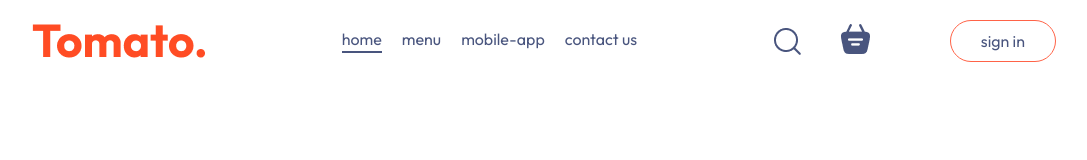
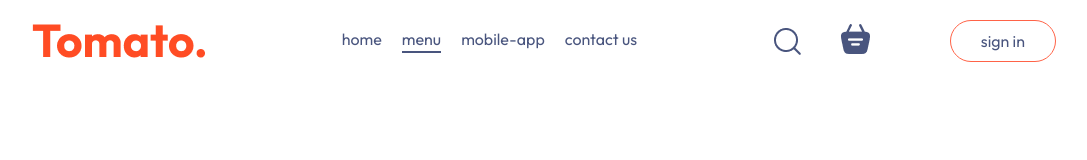
Before and after one commit to touchavin/505742-wongnok-recipes02, a React (Vite) app: page / in a window 1280 px wide. Shown: the top 160 px of the page, without its empty margins (96-1183 px from the left). Built offline with nearby package versions, Linux system fonts and the light colour scheme.

Commit message:
Update Navbar.jsx

```diff
--- a/src/components/Navbar/Navbar.jsx
+++ b/src/components/Navbar/Navbar.jsx
@@ -4,17 +4,17 @@
 
 const Navbar = () => {
 
-      const [menu, setMenu] =useState("home");
+      const [menu, setMenu] =useState("menu");
 
 
   return (
     <div className='navbar'>
         <img src={assets.logo} alt=''/>
         <ul className="navbar-menu">
-            <li className={menu==="home"?"active":""}>home</li>
-            <li className={menu==="menu"?"active":""}>menu</li>
-            <li className={menu==="mobile-app"?"active":""}>mobile-app</li>
-            <li className={menu==="contact us"?"active":""}>contact us</li>
+            <li onClick={()=> setMenu("home")} className={menu==="home"?"active":""}>home</li>
+            <li onClick={()=> setMenu("menu")} className={menu==="menu"?"active":""}>menu</li>
+            <li onClick={()=> setMenu("mobile-app")} className={menu==="mobile-app"?"active":""}>mobile-app</li>
+            <li onClick={()=> setMenu("contact us")} className={menu==="contact us"?"active":""}>contact us</li>
         </ul>
         <div className="navbar-right">
             <img src={assets.search_icon} alt="" />
```
